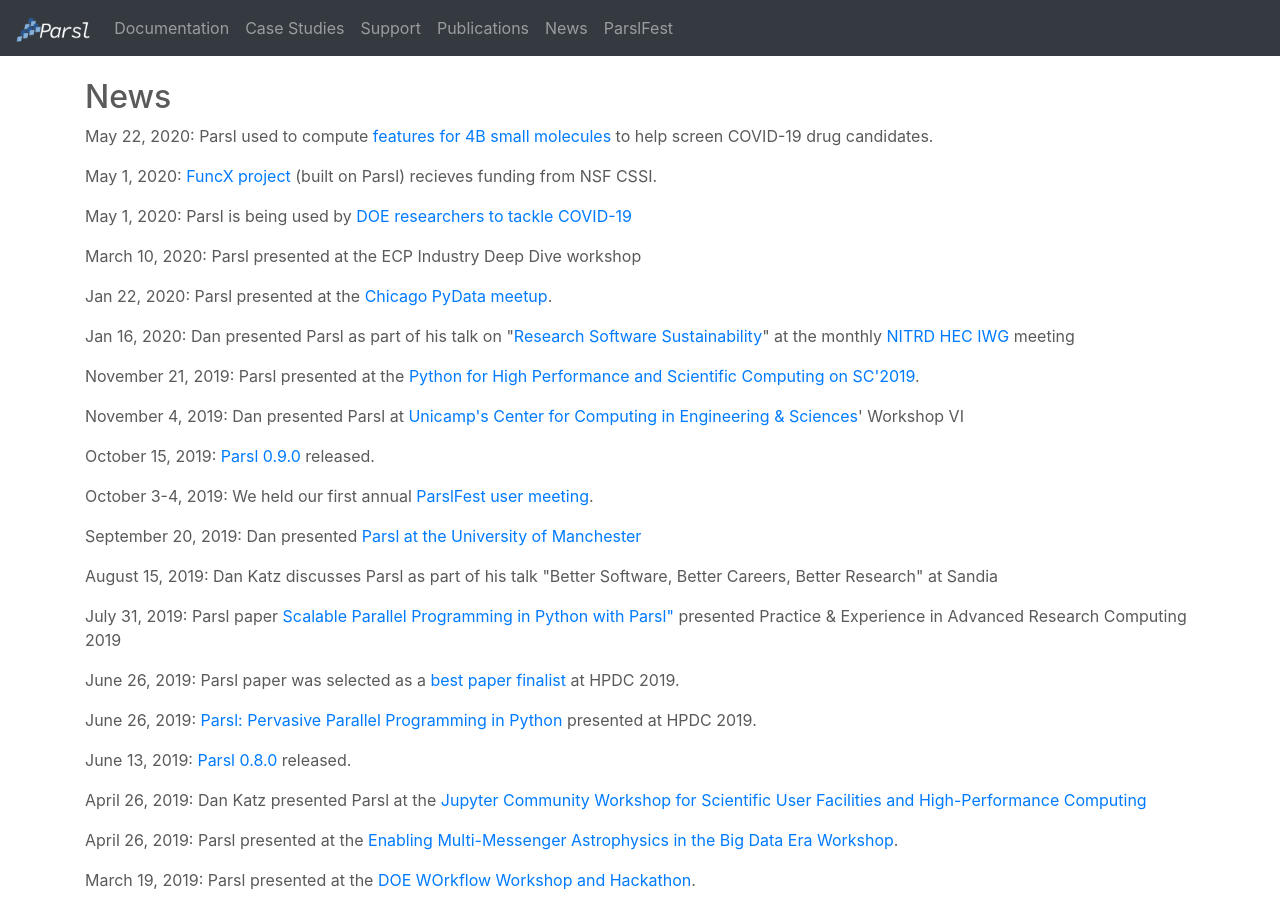
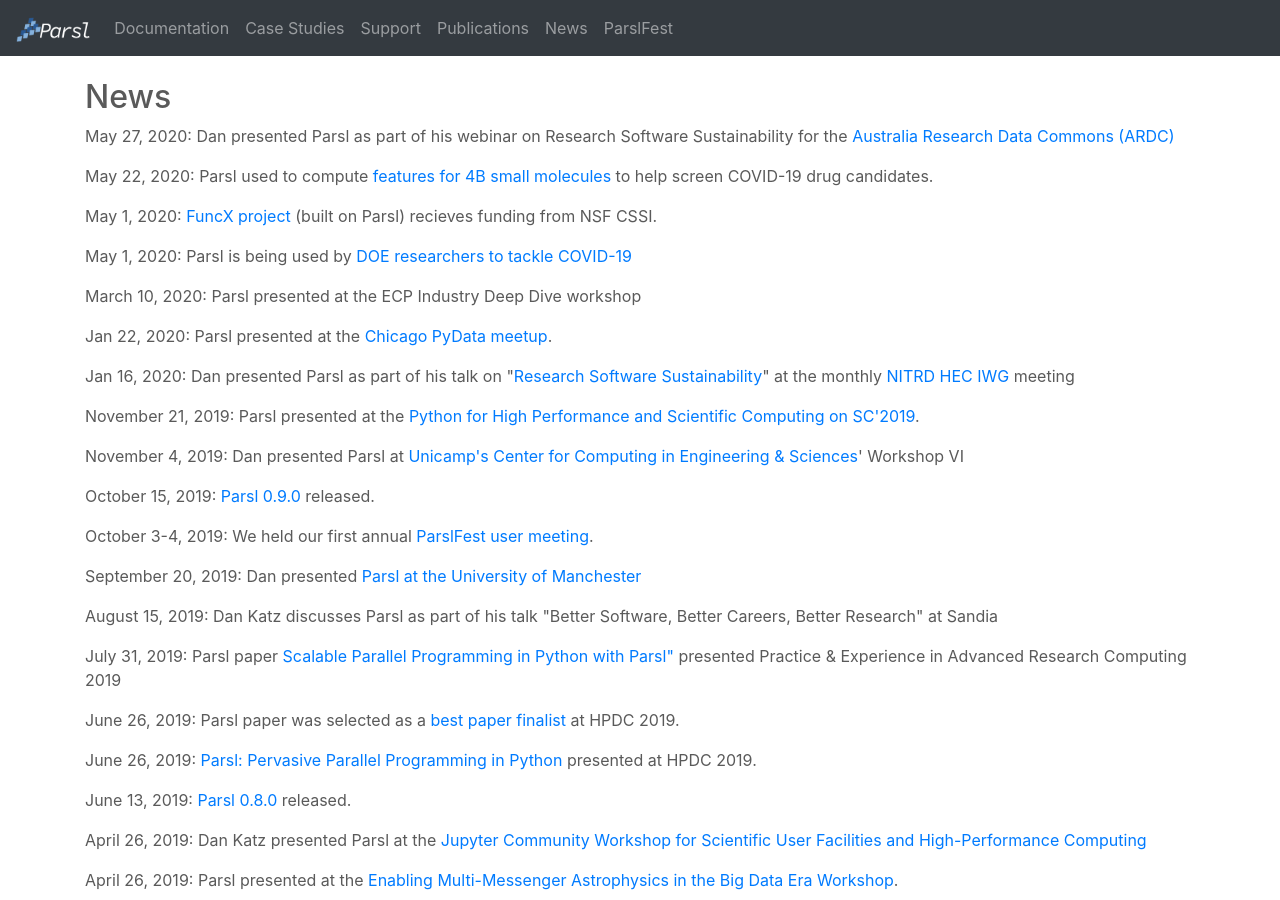
Before and after one commit to Parsl/parsl.github.io, a Jekyll site: the page built from news.html, in a window 1280 px wide and 900 px high. Built offline with Jekyll 4.4.1, drawn with Linux system fonts in a browser that asks for light colours.

Commit message:
adding ARDC webinar

```diff
--- a/news.html
+++ b/news.html
@@ -17,8 +17,11 @@
       </div>
       -->
 
-
-
+       <div class="news-info">
+        <p><span class="name">May 27, 2020:</span>
+          Dan presented Parsl as part of his webinar on Research Software Sustainability for the <a href="https://ardc.edu.au">Australia Research Data Commons (ARDC)</a>
+        </p>
+      </div>
 
         <div class="news-info">
         <p><span class="name">May 22, 2020:</span>
```
